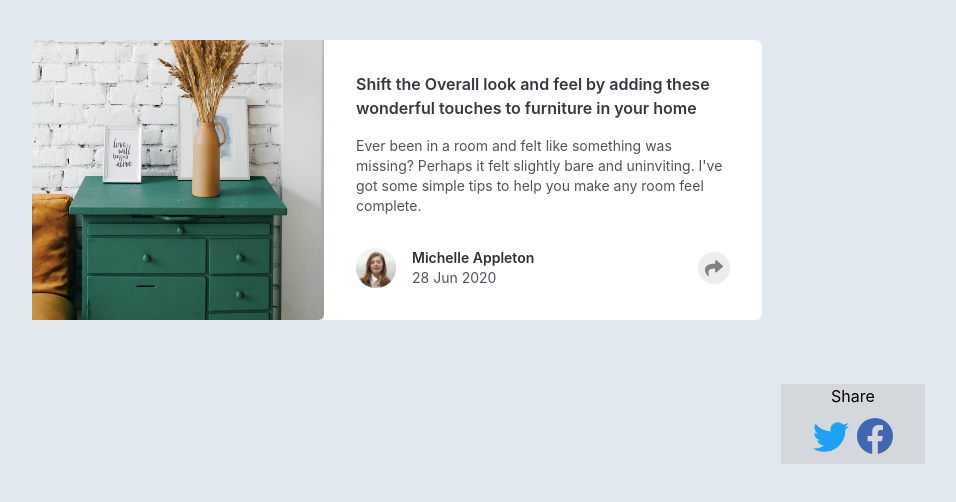
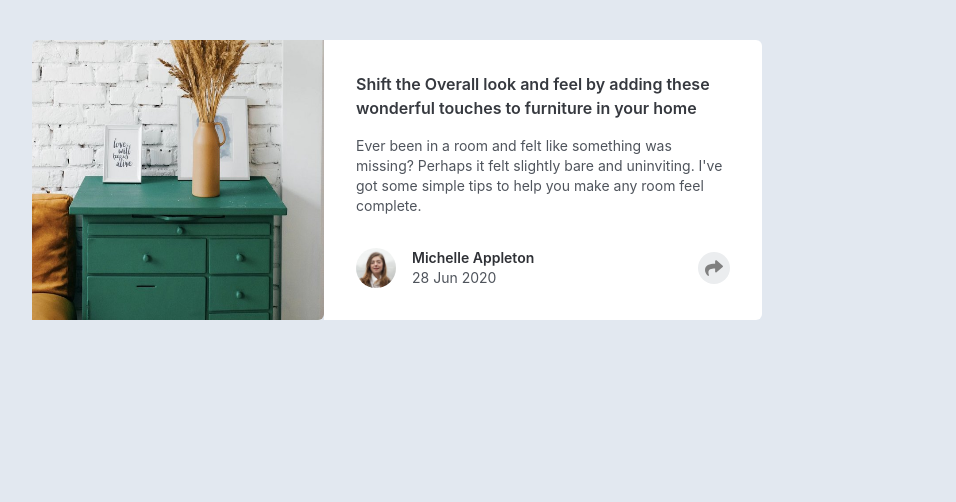
Before and after one commit to lucky15987/article_preview_component, a Next.js app: page / in a window 1280 px wide. Shown: the top 502 px of the page, without its empty margins (243-1199 px from the left). Built offline with nearby package versions, Linux system fonts and the light colour scheme.

Commit message:
added transition to hide share menu

```diff
--- a/pages/components/navbar.js
+++ b/pages/components/navbar.js
@@ -11,7 +11,7 @@ export default function Navbar() {
                     <li><a href="./support" className="flex px-24 py-5 my-2 text-lg bg-yellow-300 rounded-md h-16 hover:bg-yellow-400">Support</a></li>
                 </ul>
             </div> */}
-            <div className="fixed top-0 left-0 h-screen w-16 flex flex-col bg-gray-900 text-white shadow-lg">
+            <div className="fixed top-0 left-0 h-screen w-16 flex flex-col bg-gray-900 text-white shadow-lg scale-0">
                 <SideBarIcon icon={<FaFire size={"28"}/> } />
                 <SideBarIcon icon={<BsPlus size={"32"}/> } />
                 <SideBarIcon icon={<BsFillLightningFill size={"20"}/> } />
--- a/pages/components/sidebar.js
+++ b/pages/components/sidebar.js
@@ -3,8 +3,9 @@ import { BsTwitter, BsFacebook } from "react-icons/bs";
 const SideBar = () => {
     return (
         <div>
-            <div className="share-menu h-20 w-36 bg-gray-400 absolute right-28 inset-y-96 flex flex-col">
-                <h1 className="bold text-md text-black mx-auto">Share</h1>
+            <div className="share-menu h-20 w-36 bg-gray-400 absolute right-28 inset-y-96 flex flex-col rounded-md
+            transition-all duration-100 scale-0 origin-left">
+                <h1 className=" text-md text-black mx-auto font-bold">Share</h1>
                 <div className="flex flex-row mx-auto my-auto  justify-between">
                     <ShareIcon icon={<BsTwitter size={"36"} color={"#1DA1F2"} />} />
                     <ShareIcon icon={<BsFacebook size={"36"} color={"#4267B2"} />} />
@@ -17,7 +18,7 @@ const SideBar = () => {
 export default SideBar;
 
 const ShareIcon = ({ icon }) => (
-    <div className="m-1 ">
+    <div className="m-1">
         {icon}
     </div>
 )
```
